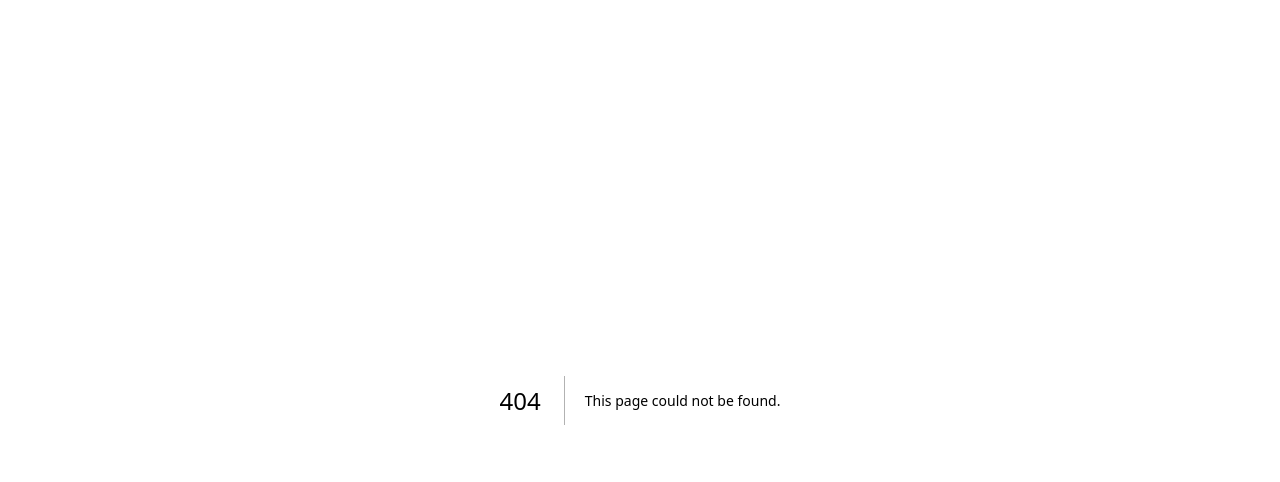
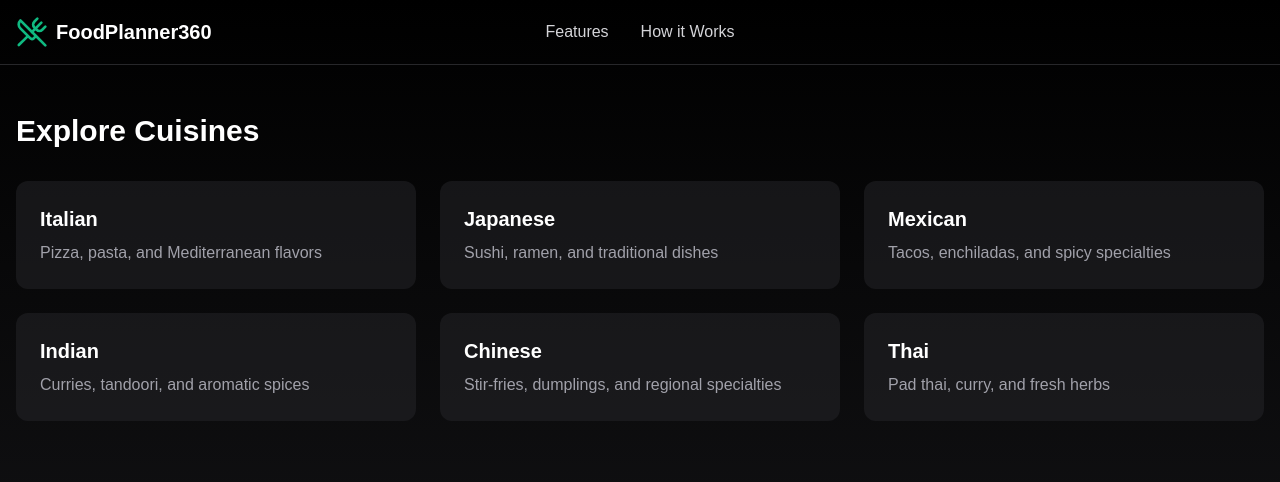
Before and after one commit to lyrifyP/MealPlanner360, a Next.js app: page /cuisines in a window 1280 px wide. Before the commit this address had no page. Shown: the top 482 px of the page. Built offline with nearby package versions, Linux system fonts and the light colour scheme.

Commit message:
added cuisine page

```diff
--- /dev/null
+++ b/app/cuisines/page.tsx
@@ -0,0 +1,54 @@
+import { UtensilsCrossed } from "lucide-react"
+import Link from "next/link"
+
+export default function CuisinesPage() {
+  return (
+    <div className="min-h-screen bg-gradient-to-b from-black to-zinc-900">
+      {/* Navigation */}
+      <nav className="border-b border-zinc-800">
+        <div className="container mx-auto px-4 py-4">
+          <div className="flex items-center justify-between">
+            <Link href="/" className="flex items-center space-x-2">
+              <UtensilsCrossed className="h-8 w-8 text-emerald-500" />
+              <span className="text-xl font-bold text-white">FoodPlanner360</span>
+            </Link>
+            <div className="hidden md:flex items-center space-x-8 absolute left-1/2 transform -translate-x-1/2">
+              <Link href="#features" className="text-zinc-300 hover:text-white transition-colors">
+                Features
+              </Link>
+              <Link href="#how-it-works" className="text-zinc-300 hover:text-white transition-colors">
+                How it Works
+              </Link>
+            </div>
+            <div className="flex items-center">
+            </div>
+          </div>
+        </div>
+      </nav>
+
+      {/* Main Content */}
+      <div className="container mx-auto px-4 py-12">
+        <h1 className="text-3xl font-bold text-white mb-8">Explore Cuisines</h1>
+        <div className="grid grid-cols-1 md:grid-cols-2 lg:grid-cols-3 gap-6">
+          {/* Sample cuisine cards - you can expand this list */}
+          {[
+            { name: "Italian", description: "Pizza, pasta, and Mediterranean flavors" },
+            { name: "Japanese", description: "Sushi, ramen, and traditional dishes" },
+            { name: "Mexican", description: "Tacos, enchiladas, and spicy specialties" },
+            { name: "Indian", description: "Curries, tandoori, and aromatic spices" },
+            { name: "Chinese", description: "Stir-fries, dumplings, and regional specialties" },
+            { name: "Thai", description: "Pad thai, curry, and fresh herbs" },
+          ].map((cuisine) => (
+            <div
+              key={cuisine.name}
+              className="bg-zinc-800/50 rounded-xl p-6 hover:bg-zinc-800/70 transition-colors cursor-pointer"
+            >
+              <h2 className="text-xl font-bold text-white mb-2">{cuisine.name}</h2>
+              <p className="text-zinc-400">{cuisine.description}</p>
+            </div>
+          ))}
+        </div>
+      </div>
+    </div>
+  )
+}
--- a/page.tsx
+++ b/page.tsx
@@ -58,9 +58,11 @@ export default function Home() {
             <p className="text-zinc-400 mb-6">
               Explore dishes from Italian, Japanese, Mexican, Indian, and many more cuisines from around the world.
             </p>
-            <Button className="bg-emerald-500 hover:bg-emerald-600 text-white">
-              Explore Cuisines
-            </Button>
+            <Link href="/cuisines">
+              <Button className="bg-emerald-500 hover:bg-emerald-600 text-white">
+                Explore Cuisines
+              </Button>
+            </Link>
           </div>
 
           {/* Popular Restaurant Card */}
```
